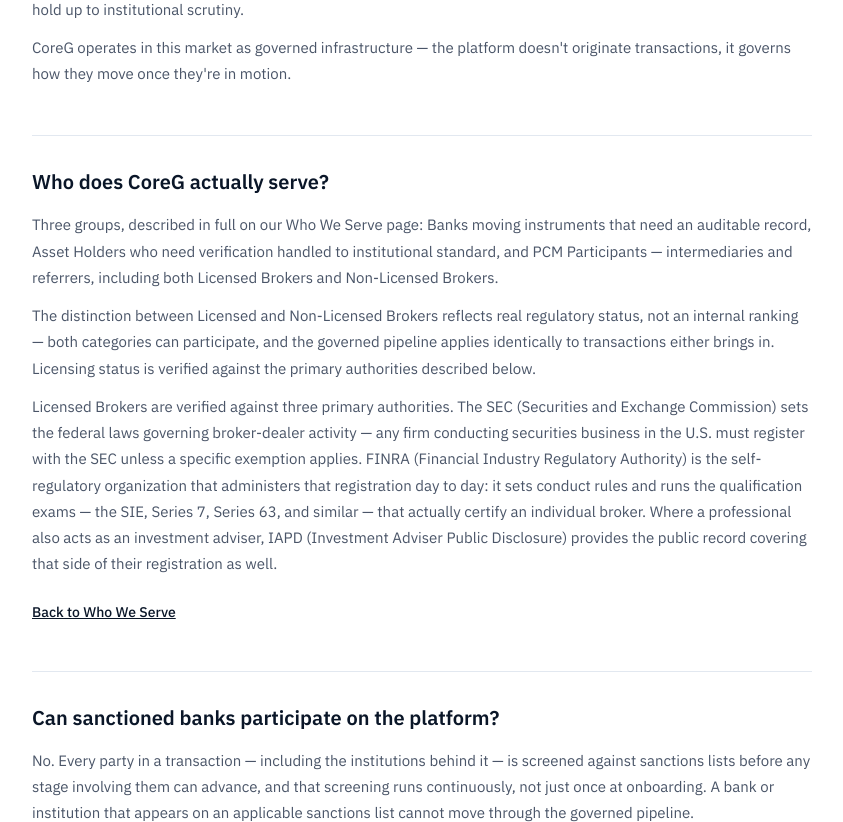
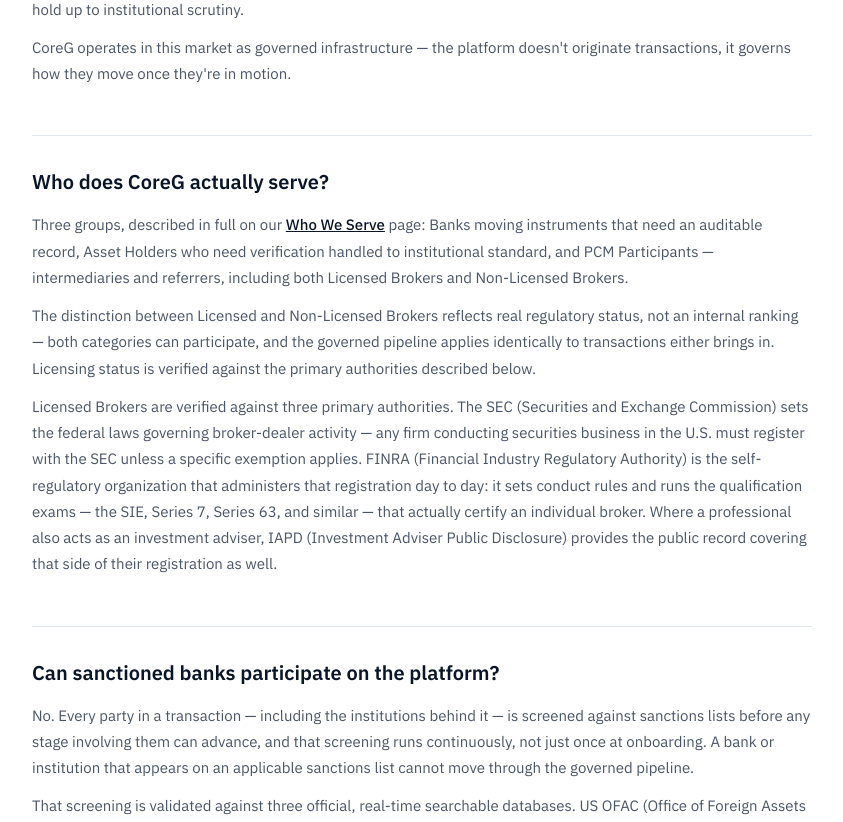
Before and after one commit to CoreGAdmin/coregenisis-site, a React (Vite) app: page /faq in a window 1280 px wide. Shown: the part 640-1462 px from the top of the page, without its empty margins (218-1061 px from the left). Built offline with nearby package versions, Linux system fonts and the light colour scheme.

Commit message:
fix: move FAQ-2 Who-We-Serve link inline to its original sentence position

```diff
--- a/src/data/faqContent.js
+++ b/src/data/faqContent.js
@@ -1,7 +1,10 @@
 // FAQ content — every answer sourced from confirmed portal facts or real,
 // named regulatory authorities provided directly. Nothing here is invented.
-// Optional `backLink` field renders a return link on a specific item —
-// used on item 2 to link back to Who We Serve, per direct instruction.
+//
+// Item 2's first paragraph uses a special array-of-parts form instead of a
+// plain string, so FAQ.jsx can render "Who We Serve" as an inline link in
+// its original sentence position. Marked with `whoWeServeLink: true` so
+// FAQ.jsx knows to treat that specific paragraph differently.
 export const FAQ_ITEMS = [
   {
     q: "What is PCM, and what kind of market is it?",
@@ -12,12 +15,12 @@
   },
   {
     q: "Who does CoreG actually serve?",
+    whoWeServeLink: true,
     a: [
-      "Three groups, described in full on our Who We Serve page: Banks moving instruments that need an auditable record, Asset Holders who need verification handled to institutional standard, and PCM Participants — intermediaries and referrers, including both Licensed Brokers and Non-Licensed Brokers.",
+      { before: "Three groups, described in full on our ", linkText: "Who We Serve", after: " page: Banks moving instruments that need an auditable record, Asset Holders who need verification handled to institutional standard, and PCM Participants — intermediaries and referrers, including both Licensed Brokers and Non-Licensed Brokers." },
       "The distinction between Licensed and Non-Licensed Brokers reflects real regulatory status, not an internal ranking — both categories can participate, and the governed pipeline applies identically to transactions either brings in. Licensing status is verified against the primary authorities described below.",
       "Licensed Brokers are verified against three primary authorities. The SEC (Securities and Exchange Commission) sets the federal laws governing broker-dealer activity — any firm conducting securities business in the U.S. must register with the SEC unless a specific exemption applies. FINRA (Financial Industry Regulatory Authority) is the self-regulatory organization that administers that registration day to day: it sets conduct rules and runs the qualification exams — the SIE, Series 7, Series 63, and similar — that actually certify an individual broker. Where a professional also acts as an investment adviser, IAPD (Investment Adviser Public Disclosure) provides the public record covering that side of their registration as well.",
     ],
-    backLink: { label: "Back to Who We Serve", path: "/who-we-serve" },
   },
   {
     q: "Can sanctioned banks participate on the platform?",
--- a/src/pages/FAQ.jsx
+++ b/src/pages/FAQ.jsx
@@ -3,6 +3,23 @@
 import PageFooter from "../components/PageFooter.jsx";
 import { ComingSoonButton } from "../components/ComingSoonButton.jsx";
 import { FAQ_ITEMS } from "../data/faqContent.js";
+
+// Renders one FAQ paragraph. A paragraph is normally a plain string; item
+// 2's first paragraph is an object {before, linkText, after} instead, so
+// "Who We Serve" renders as a real inline <Link> in its original sentence
+// position rather than a separate link at the end of the answer.
+function FaqParagraph({ para }) {
+  if (typeof para === "string") {
+    return <p className="text-[15px] text-slate leading-[1.75] mb-3 last:mb-0">{para}</p>;
+  }
+  return (
+    <p className="text-[15px] text-slate leading-[1.75] mb-3 last:mb-0">
+      {para.before}
+      <Link to="/who-we-serve" className="text-navy underline font-medium">{para.linkText}</Link>
+      {para.after}
+    </p>
+  );
+}
 
 export default function FAQ() {
   return (
@@ -26,14 +43,9 @@
           {FAQ_ITEMS.map((item, i) => (
             <div key={i} className="border-t border-[#E2E8F0] pt-8 first:border-t-0 first:pt-0">
               <h2 className="text-xl font-semibold text-navy mb-4">{item.q}</h2>
-              {item.a.map((p, pi) => (
-                <p key={pi} className="text-[15px] text-slate leading-[1.75] mb-3 last:mb-0">{p}</p>
+              {item.a.map((para, pi) => (
+                <FaqParagraph key={pi} para={para} />
               ))}
-              {item.backLink && (
-                <Link to={item.backLink.path} className="inline-block mt-3 text-sm text-navy underline font-medium">
-                  {item.backLink.label}
-                </Link>
-              )}
             </div>
           ))}
         </div>
```
